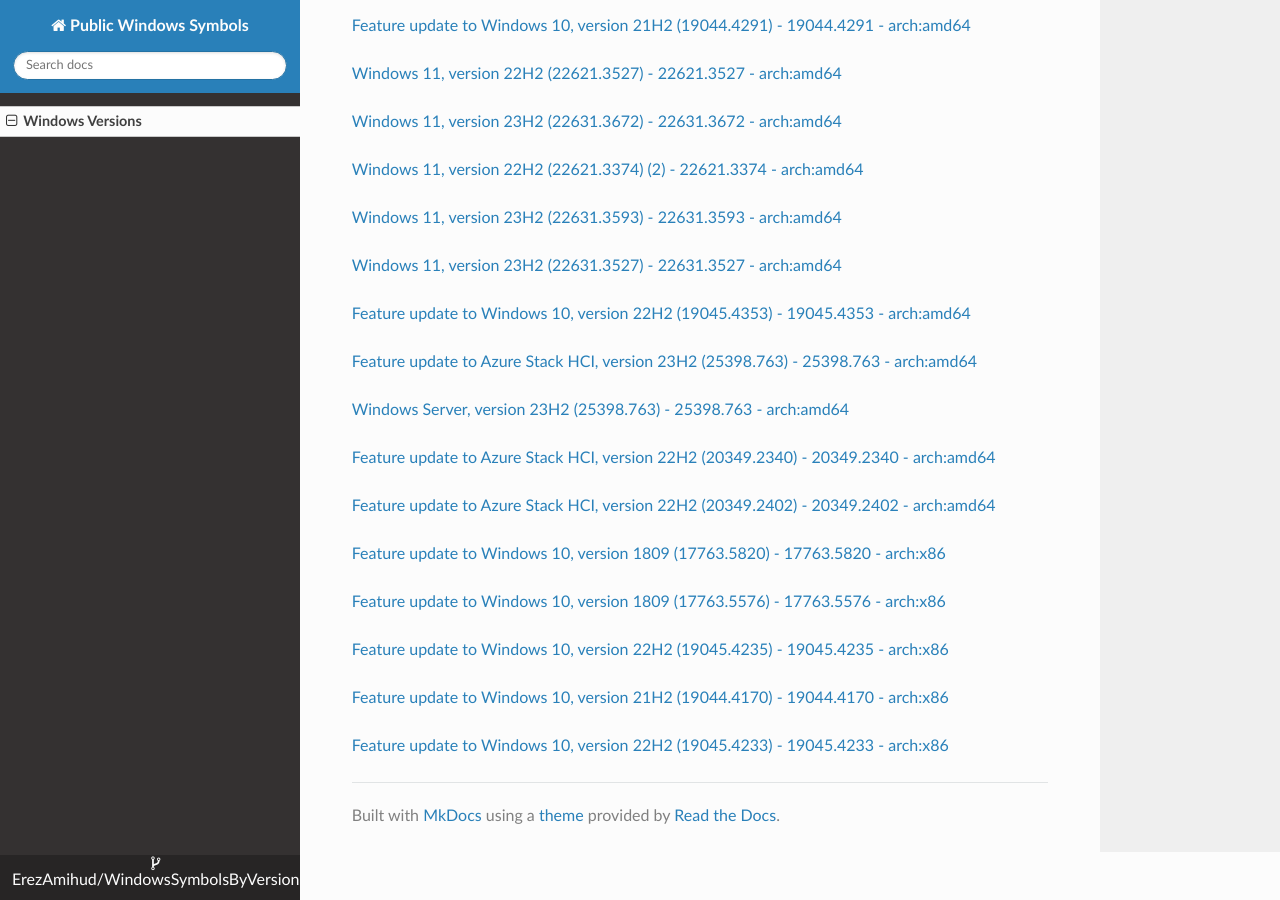
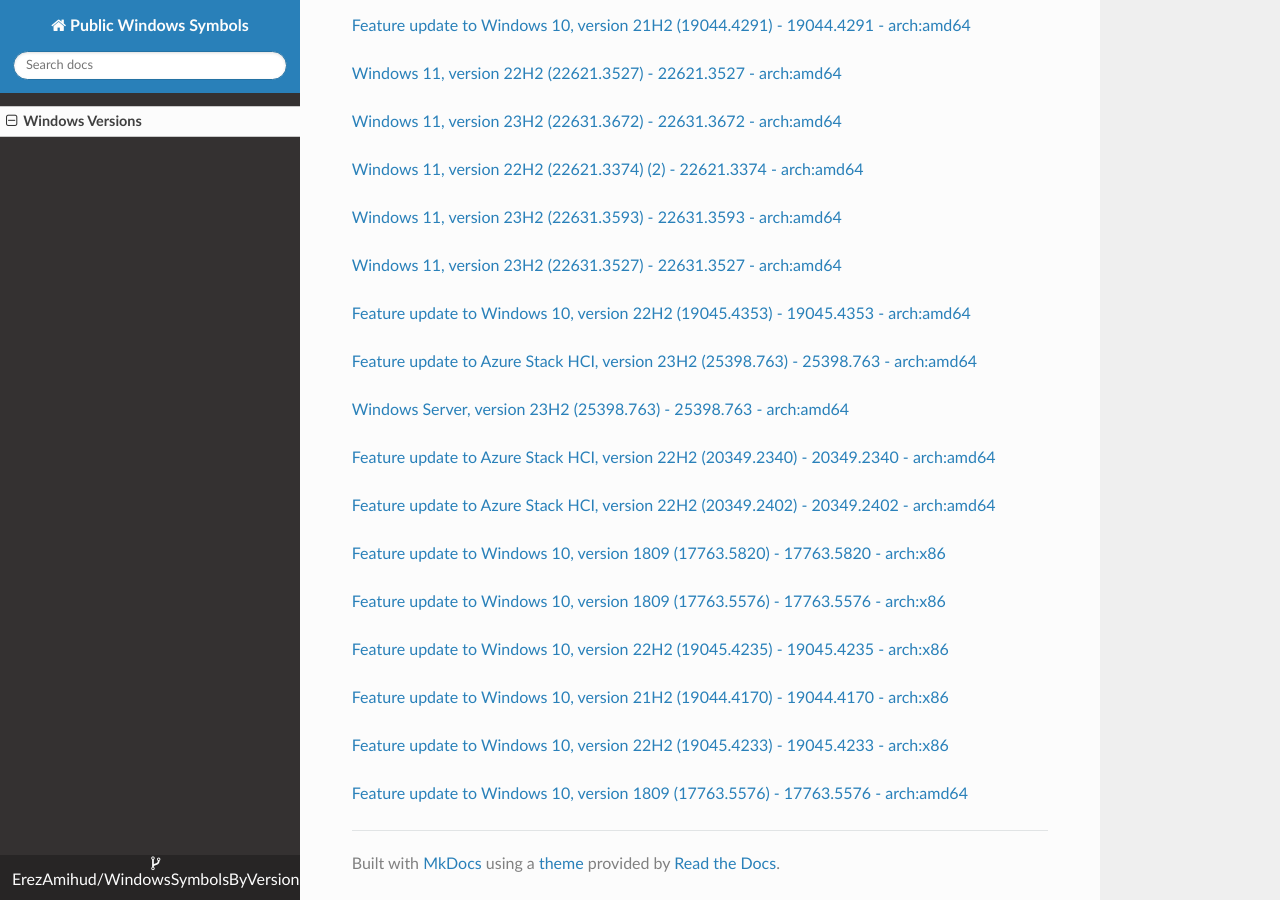
Before and after one commit to ErezAmihud/WindowsSymbolsByVersion, an MkDocs documentation site: the page built from docs/index.md, in a window 1280 px wide and 900 px high, scrolled down 15677 px. Built offline with MkDocs 1.6.1, drawn with Linux system fonts in a browser that asks for light colours; nearby versions of some CDN libraries.

Commit message:
Automated commit, add manifest for 81d564e8-6a20-4668-87c3-9604cbf0c12c

```diff
--- a/docs/index.md
+++ b/docs/index.md
@@ -844,3 +844,6 @@
 
 
 [Feature update to Windows 10, version 22H2 (19045.4233) - 19045.4233 - arch:x86](https://github.com/ErezAmihud/WindowsSymbolsByVersion/blob/main/manifests/6cbc35c1-e1fc-4546-9262-bd60342bb973.manifest)
+
+
+[Feature update to Windows 10, version 1809 (17763.5576) - 17763.5576 - arch:amd64](https://github.com/ErezAmihud/WindowsSymbolsByVersion/blob/main/manifests/81d564e8-6a20-4668-87c3-9604cbf0c12c.manifest)
```
Also changed, not shown: process_builds.json (+1 -1 lines), 1 other file.
